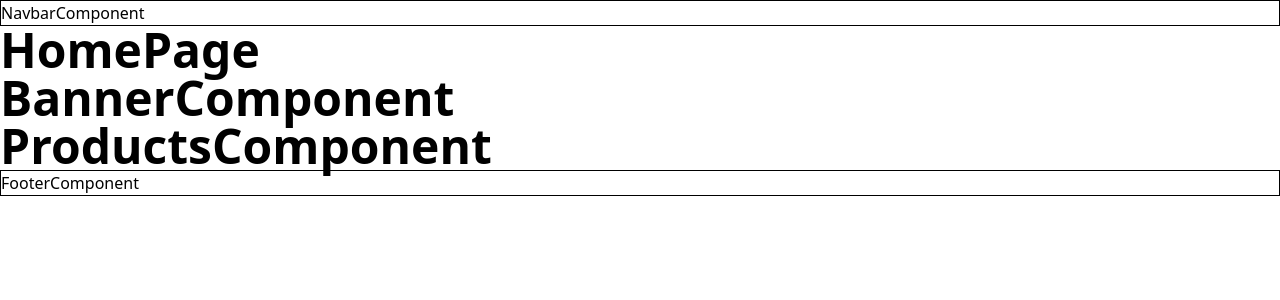
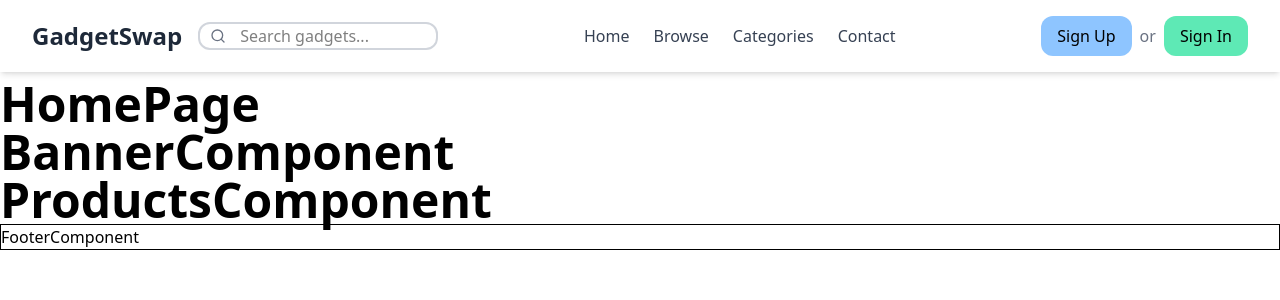
Before and after one commit to MZahidKamal/gadgetswap-rental-marketplace, a React (Vite) app: page / in a window 1280 px wide. Shown: the top 300 px of the page. Built offline with nearby package versions, Linux system fonts and the light colour scheme.

Commit message:
add a simple navbar for the website

```diff
--- a/package.json
+++ b/package.json
@@ -13,6 +13,7 @@
     "@tailwindcss/vite": "^4.0.13",
     "react": "^19.0.0",
     "react-dom": "^19.0.0",
+    "react-icons": "^5.5.0",
     "react-router": "^7.3.0",
     "tailwindcss": "^4.0.13"
   },
--- a/src/Components/NavbarComponent/NavbarComponent.jsx
+++ b/src/Components/NavbarComponent/NavbarComponent.jsx
@@ -1,10 +1,43 @@
 import React from 'react';
+import { FiSearch } from "react-icons/fi";
 
 const NavbarComponent = () => {
     return (
-        <div className={'border'}>
-            NavbarComponent
-        </div>
+        <nav className="fixed top-0 left-0 w-full bg-white shadow-md z-50">
+            <div className="max-w-7xl mx-auto px-4 sm:px-6 lg:px-8">
+                <div className="flex justify-between items-center py-4">
+
+                    {/* Website Title & Search Bar */}
+                    <div className="flex items-center space-x-4">
+                        <h1 className="text-2xl font-bold text-gray-800">GadgetSwap</h1>
+                        <div className="relative w-60">
+                            <input
+                                type="text"
+                                placeholder="Search gadgets..."
+                                className="input input-bordered w-full border-2 border-gray-300 focus:border-blue-500 pl-10 rounded-xl"
+                            />
+                            <FiSearch className="absolute left-3 top-1/2 transform -translate-y-1/2 text-gray-500" />
+                        </div>
+                    </div>
+
+                    {/* Navigation Links */}
+                    <ul className="hidden md:flex space-x-6 text-gray-700 font-medium">
+                        <li><a href="#" className="hover:text-blue-500">Home</a></li>
+                        <li><a href="#" className="hover:text-blue-500">Browse</a></li>
+                        <li><a href="#" className="hover:text-blue-500">Categories</a></li>
+                        <li><a href="#" className="hover:text-blue-500">Contact</a></li>
+                    </ul>
+
+                    {/* Buttons */}
+                    <div className="flex items-center space-x-2">
+                        <button className="btn btn-outline bg-blue-300 px-4 py-2 rounded-xl">Sign Up</button>
+                        <span className="text-gray-500">or</span>
+                        <button className="btn btn-primary bg-emerald-300 px-4 py-2 rounded-xl">Sign In</button>
+                    </div>
+
+                </div>
+            </div>
+        </nav>
     );
 };
 
--- a/src/Layouts/MainLayout.jsx
+++ b/src/Layouts/MainLayout.jsx
@@ -6,7 +6,9 @@ import {Outlet} from "react-router";
 const MainLayout = () => {
     return (
         <div className={'container mx-auto'}>
+            <div className='mb-20'>
             <NavbarComponent></NavbarComponent>
+            </div>
             <Outlet></Outlet>
             <FooterComponent></FooterComponent>
         </div>
```
Also changed, not shown: 1 other file (tests, documents, lock files or other folders).
